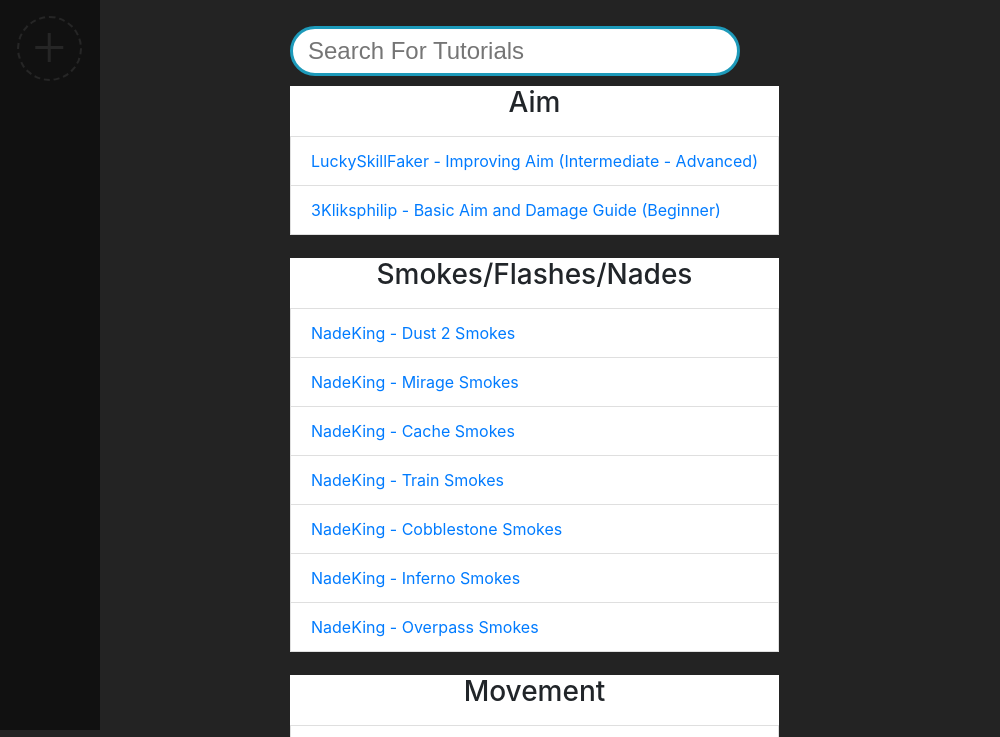
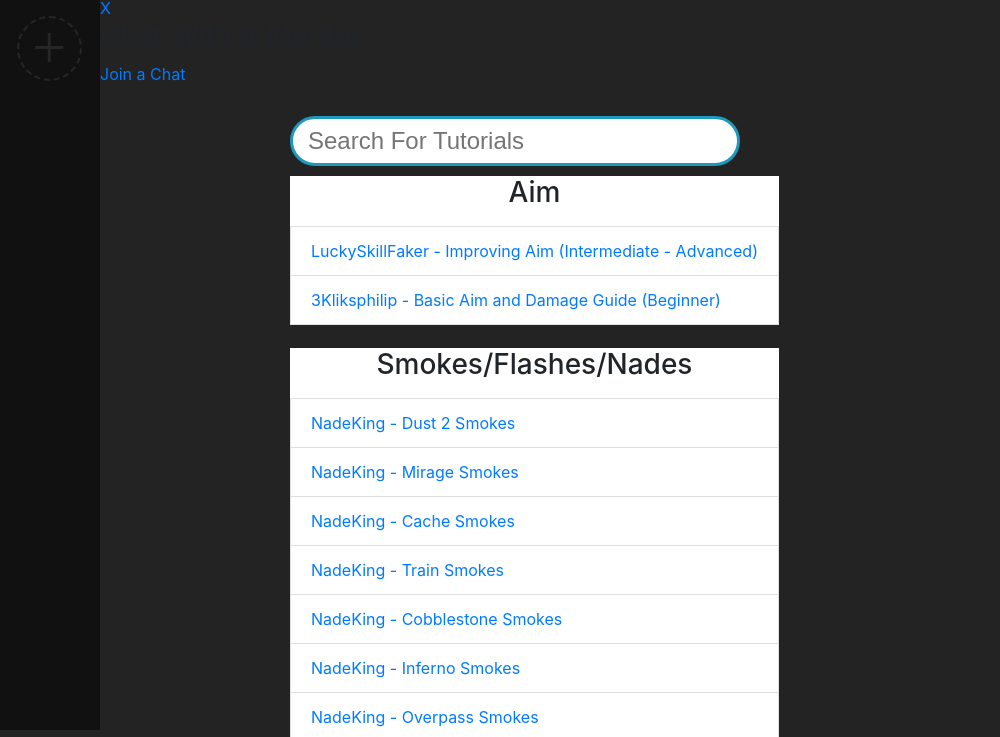
Before and after one commit to GetOFFMyLAN/PersonalProjectClient, an Electron app: page html/tutorial.html in a window 1000 px wide. Shown: the part 70-807 px from the top of the page. Drawn offline with nearby package versions, Linux system fonts and the light colour scheme.

Commit message:
added popup to tutorial.htlml

```diff
--- a/html/tutorial.html
+++ b/html/tutorial.html
@@ -19,6 +19,19 @@
       overflow-y: hidden;
     }
     </style>
+
+    <!-- Used to create popup window -->
+    <script type="text/javascript">
+    <!--
+    function toggle_visibility(id) {
+       var e = document.getElementById(id);
+       if(e.style.display == 'block')
+          e.style.display = 'none';
+       else
+          e.style.display = 'block';
+    }
+    //-->
+    </script>
 
   </head>
   <body>
@@ -48,10 +61,23 @@
     <!-- messaging div -->
     <div class="tutorialMess">
       <div class="new-mess-btn" id="new-mess-btn">
-        <a href="#"><span class="div-link-span"></span></a>
+        <a href="javascript:void(0)"><span class="div-link-span"></span></a>
         <img src="./img/message-btn.png" class="message-btn-plus"></img>
       </div>
     </div>
+
+    <!-- Popup box start -->
+    <div id="popup-box" class="popup-position">
+      <div id="popup-wrapper">
+        <div id="popup-container">
+          <a href="javascript: void(0)" onclick="toggle_visibility('popup-box');" class="popup-close">X</a>
+          <h3>Chat With A Mentor</h3>
+          <a href="./chat.html">Join a Chat</a>
+        </div>
+      </div>
+    </div>
+    <!-- Popup box end -->
+
     <div class="tutorial-main">
       <div class="outer">
         <div class="middle">
```
